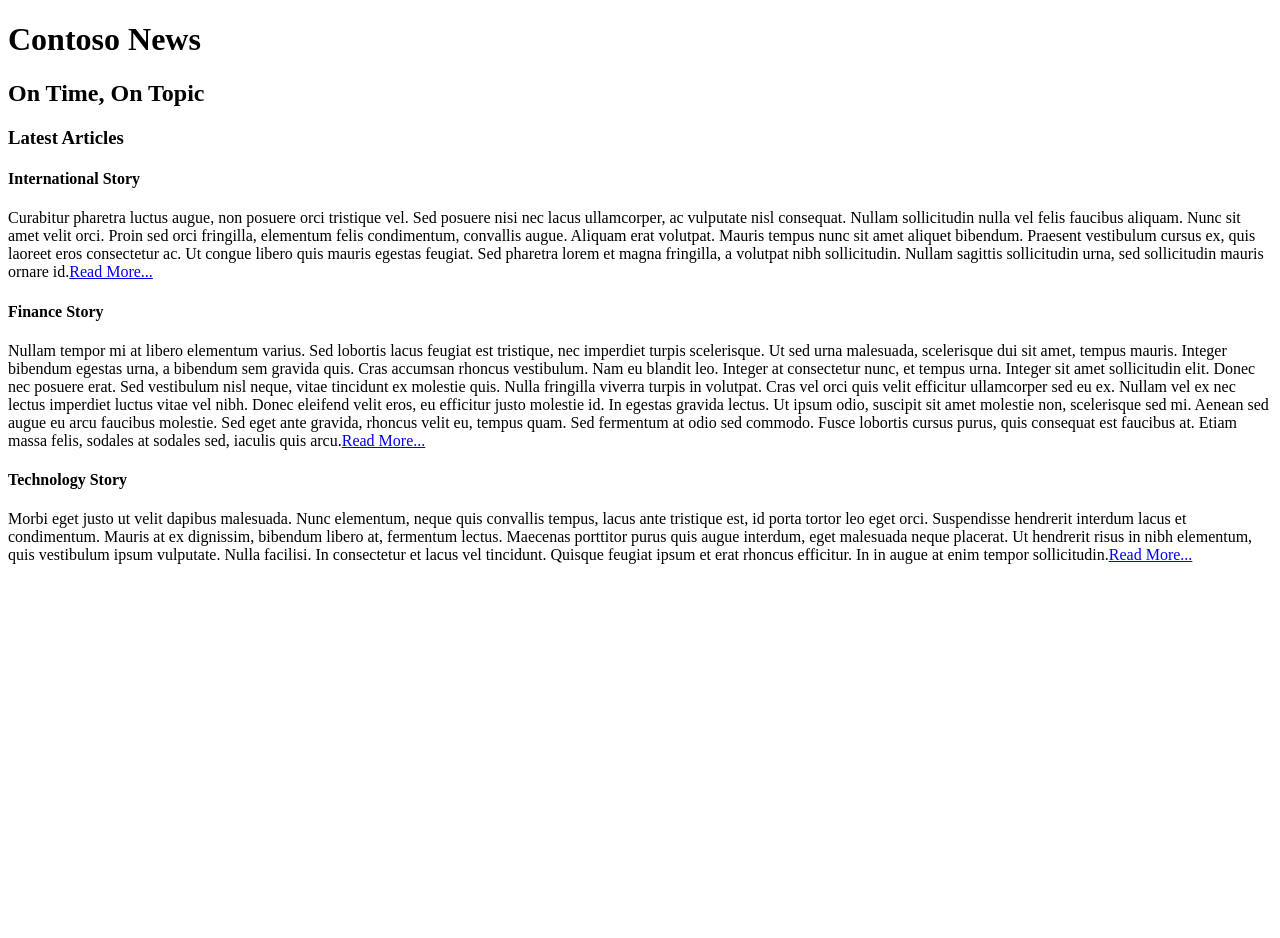
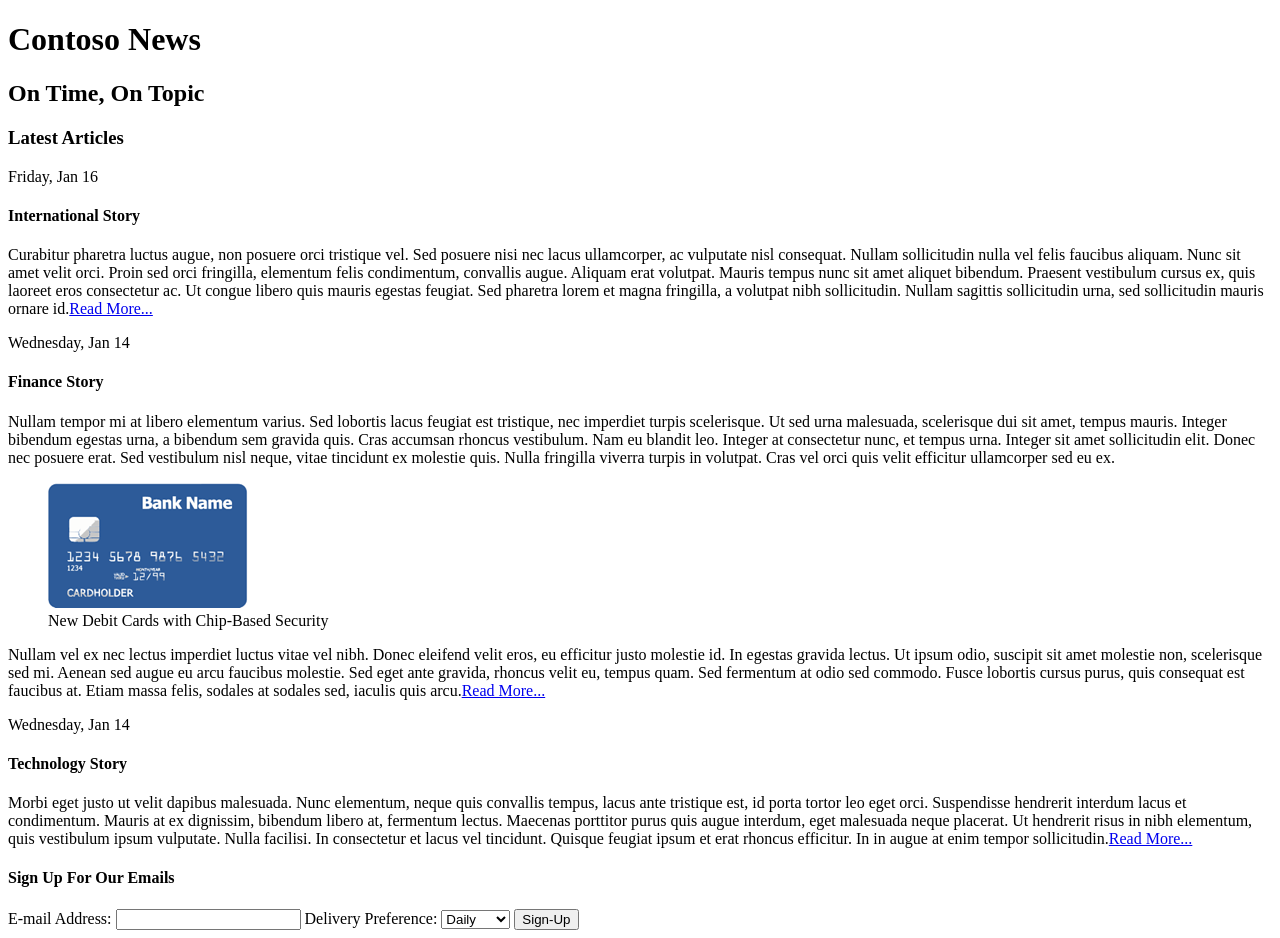
Before and after one commit to svinohryak/homeworks, a plain HTML site: page edXMicrosoft/index.html in a window 1280 px wide. Before the commit the page ends 800 px from the top, so only its background shows below. Drawn offline with Linux system fonts and the light colour scheme.

Commit message:
second week

```diff
--- a/edXMicrosoft/index.html
+++ b/edXMicrosoft/index.html
@@ -11,17 +11,39 @@
         <main>
             <h3>Latest Articles</h3>
             <article>
+                <time datetime="16-01-2016">Friday, Jan 16</time>
                 <h4>International Story</h4>
                 <p>Curabitur pharetra luctus augue, non posuere orci tristique vel. Sed posuere nisi nec lacus ullamcorper, ac vulputate nisl consequat. Nullam sollicitudin nulla vel felis faucibus aliquam. Nunc sit amet velit orci. Proin sed orci fringilla, elementum felis condimentum, convallis augue. Aliquam erat volutpat. Mauris tempus nunc sit amet aliquet bibendum. Praesent vestibulum cursus ex, quis laoreet eros consectetur ac. Ut congue libero quis mauris egestas feugiat. Sed pharetra lorem et magna fringilla, a volutpat nibh sollicitudin. Nullam sagittis sollicitudin urna, sed sollicitudin mauris ornare id.<a href="#" target="_blank">Read More...</a></p>
             </article>
             <article>
+                <time datetime="14-01-2016">Wednesday, Jan 14</time>
                 <h4>Finance Story</h4>
-                <p>Nullam tempor mi at libero elementum varius. Sed lobortis lacus feugiat est tristique, nec imperdiet turpis scelerisque. Ut sed urna malesuada, scelerisque dui sit amet, tempus mauris. Integer bibendum egestas urna, a bibendum sem gravida quis. Cras accumsan rhoncus vestibulum. Nam eu blandit leo. Integer at consectetur nunc, et tempus urna. Integer sit amet sollicitudin elit. Donec nec posuere erat. Sed vestibulum nisl neque, vitae tincidunt ex molestie quis. Nulla fringilla viverra turpis in volutpat. Cras vel orci quis velit efficitur ullamcorper sed eu ex. Nullam vel ex nec lectus imperdiet luctus vitae vel nibh. Donec eleifend velit eros, eu efficitur justo molestie id. In egestas gravida lectus. Ut ipsum odio, suscipit sit amet molestie non, scelerisque sed mi. Aenean sed augue eu arcu faucibus molestie. Sed eget ante gravida, rhoncus velit eu, tempus quam. Sed fermentum at odio sed commodo. Fusce lobortis cursus purus, quis consequat est faucibus at. Etiam massa felis, sodales at sodales sed, iaculis quis arcu.<a href="#" target="_blank">Read More...</a></p>
+                <p>Nullam tempor mi at libero elementum varius. Sed lobortis lacus feugiat est tristique, nec imperdiet turpis scelerisque. Ut sed urna malesuada, scelerisque dui sit amet, tempus mauris. Integer bibendum egestas urna, a bibendum sem gravida quis. Cras accumsan rhoncus vestibulum. Nam eu blandit leo. Integer at consectetur nunc, et tempus urna. Integer sit amet sollicitudin elit. Donec nec posuere erat. Sed vestibulum nisl neque, vitae tincidunt ex molestie quis. Nulla fringilla viverra turpis in volutpat. Cras vel orci quis velit efficitur ullamcorper sed eu ex.</p>
+                    <figure>
+                        <img src="img/chip_debit.png" alt="Debit Card with Chip" />
+                        <figcaption>New Debit Cards with Chip-Based Security</figcaption>
+                    </figure>
+                <p>Nullam vel ex nec lectus imperdiet luctus vitae vel nibh. Donec eleifend velit eros, eu efficitur justo molestie id. In egestas gravida lectus. Ut ipsum odio, suscipit sit amet molestie non, scelerisque sed mi. Aenean sed augue eu arcu faucibus molestie. Sed eget ante gravida, rhoncus velit eu, tempus quam. Sed fermentum at odio sed commodo. Fusce lobortis cursus purus, quis consequat est faucibus at. Etiam massa felis, sodales at sodales sed, iaculis quis arcu.<a href="#" target="_blank">Read More...</a></p>
             </article>
             <article>
+                <time datetime="14-01-2016">Wednesday, Jan 14</time>
                 <h4>Technology Story</h4>
                 <p>Morbi eget justo ut velit dapibus malesuada. Nunc elementum, neque quis convallis tempus, lacus ante tristique est, id porta tortor leo eget orci. Suspendisse hendrerit interdum lacus et condimentum. Mauris at ex dignissim, bibendum libero at, fermentum lectus. Maecenas porttitor purus quis augue interdum, eget malesuada neque placerat. Ut hendrerit risus in nibh elementum, quis vestibulum ipsum vulputate. Nulla facilisi. In consectetur et lacus vel tincidunt. Quisque feugiat ipsum et erat rhoncus efficitur. In in augue at enim tempor sollicitudin.<a href="#" target="_blank">Read More...</a></p>
             </article>
         </main>
+        <h4>Sign Up For Our Emails</h4>
+        <summary>
+            <form>
+                <label>E-mail Address: </label>
+                <input type="text" required="required" />
+                <label>Delivery Preference: </label>
+                <select name="">
+                    <option value="daily">Daily</option>
+                    <option value="weekly">Weekly</option>
+                    <option value="monthly">Monthly</option>
+                </select>
+                <input type="submit" value="Sign-Up"/>
+            </form>
+        </summary>
     </body>
 </html>
```
